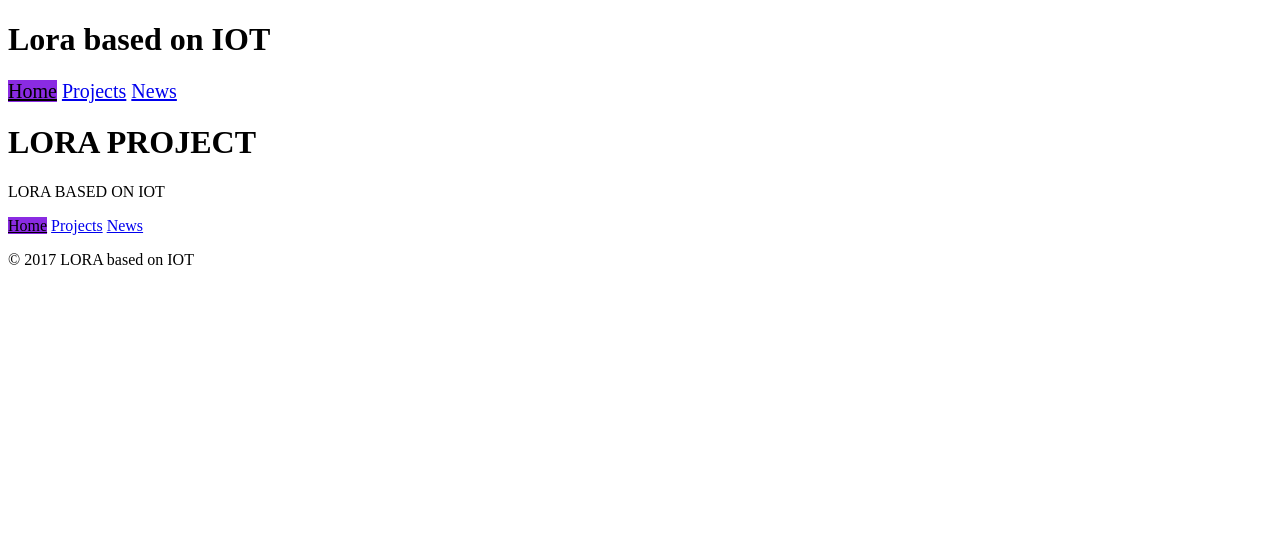
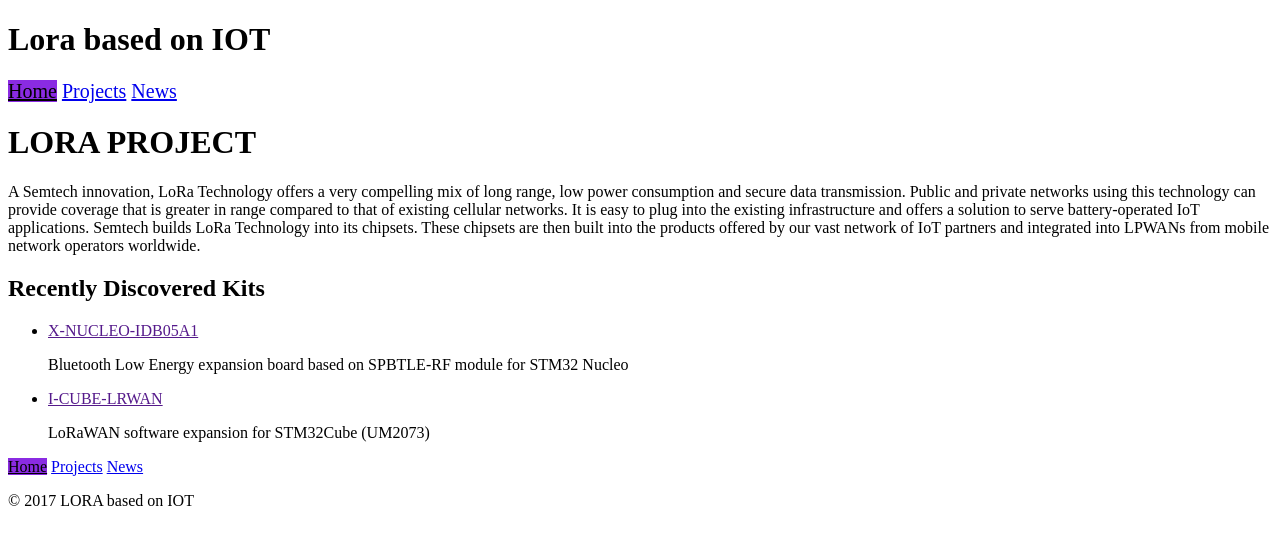
Before and after one commit to emma910209/LORA, a Jekyll site: the page built from index.html, in a window 1280 px wide. Shown: the top 545 px of the page. Built offline with Jekyll 4.4.1, drawn with Linux system fonts in a browser that asks for light colours.

```diff
--- /dev/null
+++ b/_posts/news/news.html
@@ -0,0 +1 @@
+----
--- a/index.html
+++ b/index.html
@@ -3,4 +3,15 @@
 ---
 
     <h1>LORA PROJECT</h1>
-    <p>LORA BASED ON IOT</p>
+    <p>A Semtech innovation, LoRa Technology offers a very compelling mix of long range, low power consumption and secure data transmission. Public and private networks using this technology can provide coverage that is greater in range compared to that of existing cellular networks. It is easy to plug into the existing infrastructure and offers a solution to serve battery-operated IoT applications. Semtech builds LoRa Technology into its chipsets. These chipsets are then built into the products offered by our vast network of IoT partners and integrated into LPWANs from mobile network operators worldwide.</p>
+
+<h2>Recently Discovered Kits</h2>
+
+<ul>
+{% for news in site.categories.recently-discovered limit:2 %}
+    <li>
+    <a href="">{{news.title}}</a>
+        <p>{{news.meta}}</p>
+    </li>
+    {% endfor %}
+</ul>
```
Also changed, not shown: _layouts/news.html (added, +16 -0 lines), recently-discovered.html (added, +14 -0 lines).
